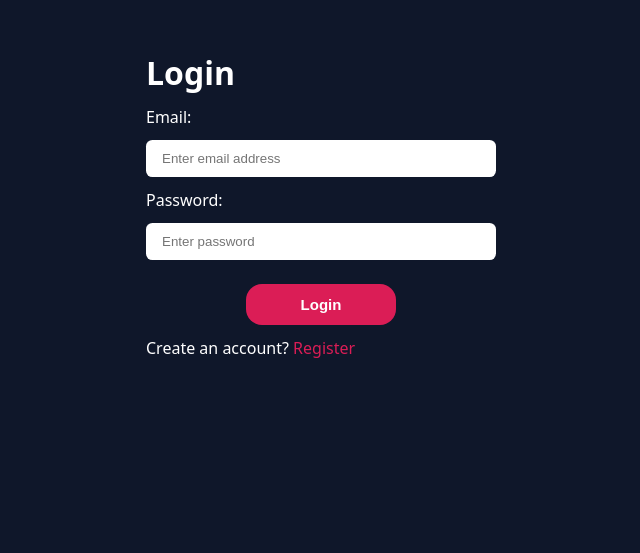
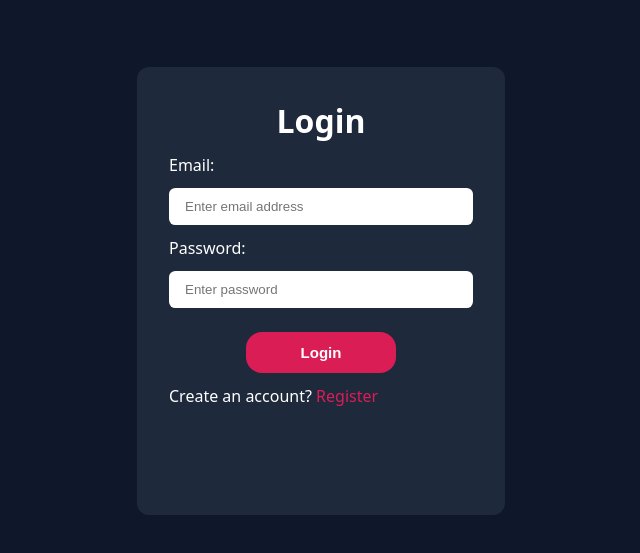
Before and after one commit to Yash158-stack/StackAlign, a React (Vite) app in the folder Frontend/: page /login in a window 1280 px wide. Shown: the part 109-662 px from the top of the page, without its empty margins (319-959 px from the left). Built offline with nearby package versions, Linux system fonts and the light colour scheme; no server answers.

Commit message:
Updated UI

```diff
--- a/Frontend/src/features/auth/auth.form.scss
+++ b/Frontend/src/features/auth/auth.form.scss
@@ -9,10 +9,11 @@ main {
         display: flex;
         flex-direction: column;
         gap:0.75rem;
-        min-width: 350px;
-        height: 480px;
+        min-width: 23rem;
+        height: 28rem;
         border-radius: 0.75rem;
-
+        background-color: #1e293b;
+        padding: 2rem;
     }
 
 
@@ -20,6 +21,10 @@ form {
     display: flex;
     flex-direction: column;
     gap: 0.75rem;
+}
+
+h1 {
+    align-self: center;
 }
 
     .input-group {
```
